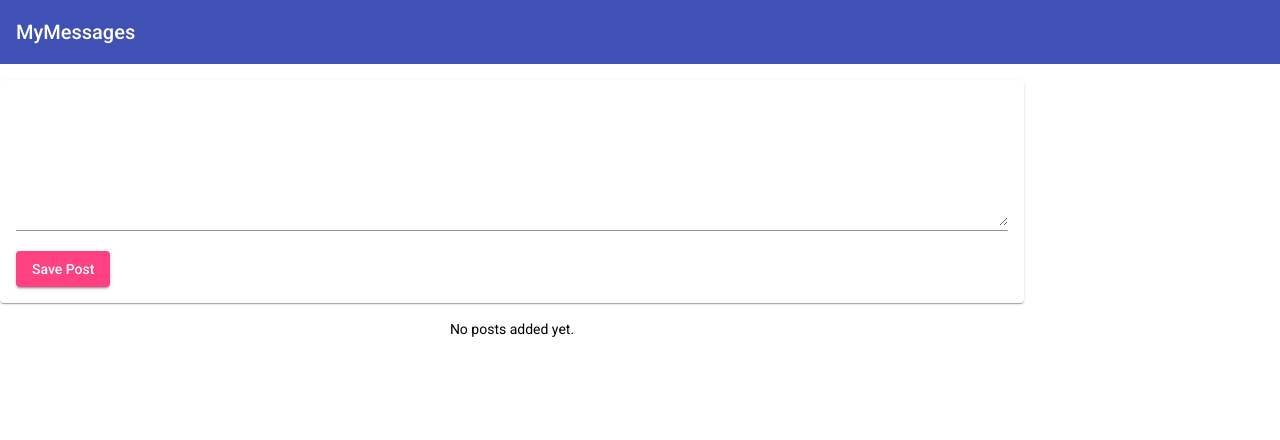
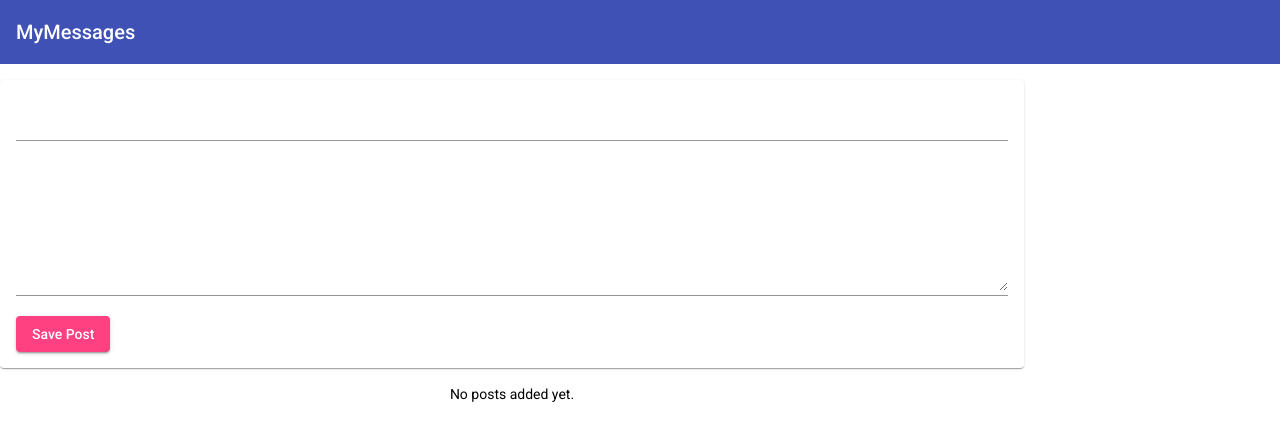
Before and after one commit to ikoinaris/MEANProject, an Angular app: page / in a window 1280 px wide. Shown: the top 440 px of the page. Built offline with nearby package versions, Linux system fonts and the light colour scheme.

Commit message:
adding post with property binding

```diff
--- a/src/app/app.component.html
+++ b/src/app/app.component.html
@@ -1,5 +1,5 @@
 <app-header></app-header>
 <main>
-    <app-post-create></app-post-create>
-    <app-post-list></app-post-list>
+    <app-post-create (postCreated)="onPostAdded($event)"></app-post-create>
+    <app-post-list [posts]="storedPosts"></app-post-list>
 </main>
--- a/src/app/app.component.ts
+++ b/src/app/app.component.ts
@@ -6,5 +6,9 @@
   styleUrls: ['./app.component.css']
 })
 export class AppComponent {
-  title = 'mean-project';
+  storedPosts = [];
+
+  onPostAdded(post) {
+    this.storedPosts.push(post);
+  }
 }
--- a/src/app/posts/post-create/post-create.component.html
+++ b/src/app/posts/post-create/post-create.component.html
@@ -1,6 +1,9 @@
 <mat-card>
     <mat-form-field>
-        <textarea matInput rows="6" [(ngModel)] = "enteredValue"></textarea>
+        <input matInput type="text" [(ngModel)] = "enteredTitle">
+    </mat-form-field>
+    <mat-form-field>
+        <textarea matInput rows="6" [(ngModel)] = "enteredContent"></textarea>
     </mat-form-field>
     <button
     mat-raised-button
--- a/src/app/posts/post-create/post-create.component.ts
+++ b/src/app/posts/post-create/post-create.component.ts
@@ -1,4 +1,4 @@
-import { Component } from '@angular/core';
+import { Component, EventEmitter, Output } from '@angular/core';
 
 @Component({
     selector: 'app-post-create',
@@ -7,11 +7,16 @@
 })
 export class PostCreateComponent {
 
-    enteredValue = '';
-    newPost = 'NO CONTENT';
+    enteredTitle = '';
+    enteredContent = '';
+    @Output() postCreated = new EventEmitter();
 
     onAddPost() {
-        this.newPost = this.enteredValue;
+        const post = {
+            title: this.enteredTitle,
+            content: this.enteredContent
+        };
+        this.postCreated.emit(post);
     }
 
 }
--- a/src/app/posts/post-list/post-list.component.ts
+++ b/src/app/posts/post-list/post-list.component.ts
@@ -1,4 +1,4 @@
-import { Component } from '@angular/core';
+import { Component, Input } from '@angular/core';
 
 
 @Component({
@@ -12,5 +12,5 @@
     //    {title : 'Second Post', content: 'This is the second post\'s content.'},
     //    {title : 'Third Post', content: 'This is the thrid post\'s content.'}
     //];
-    posts = [];
+    @Input() posts = [];
 }
```
